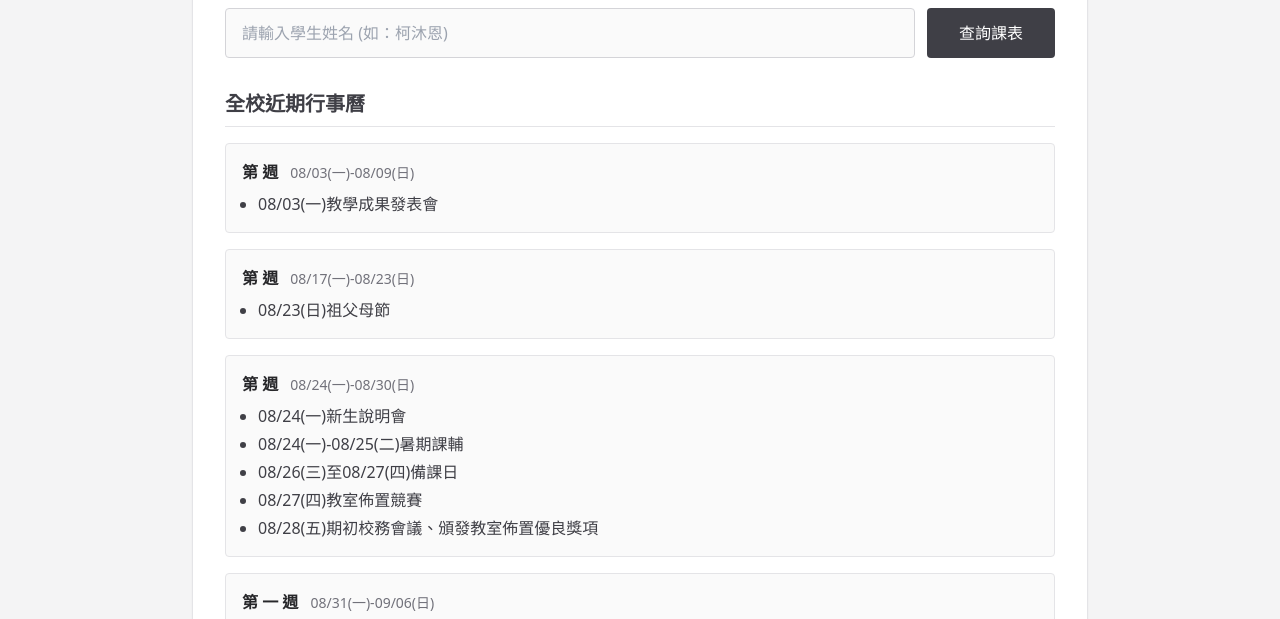
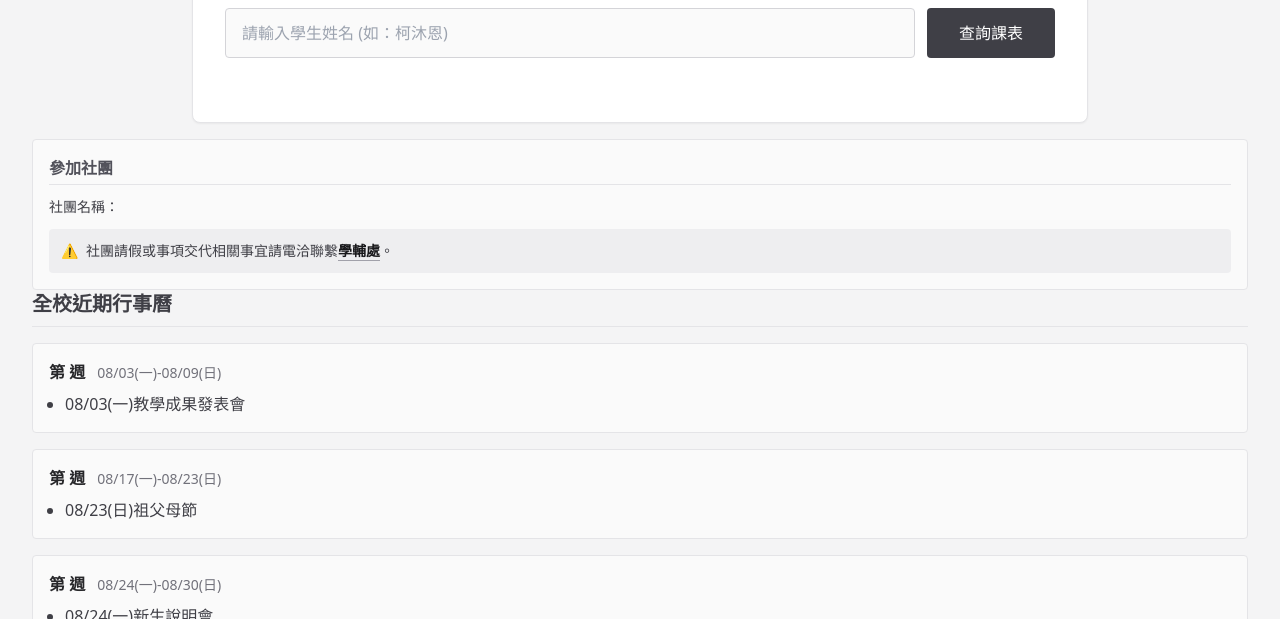
Before and after one commit to fr80770055re-tech/115-school-query, a plain HTML site: page index.html in a window 1280 px wide. Shown: the part 125-744 px from the top of the page. Drawn offline with nearby package versions, Linux system fonts and the light colour scheme.

Commit message:
Add club information and reminders section３
Added a new section for club information and reminders.

```diff
--- a/index.html
+++ b/index.html
@@ -54,7 +54,19 @@
                 </div>
             </div>
         </div>
+<!-- (這是原本上方的星期四課表區塊) -->
+            </div>
 
+            <!-- 新增：社團資訊與提醒區塊 -->
+            <div class="mt-4 bg-zinc-50 p-4 rounded border border-zinc-200">
+                <h3 class="font-bold text-zinc-600 mb-3 border-b border-zinc-200 pb-1">參加社團</h3>
+                <p class="text-sm mb-2 text-zinc-700">社團名稱：<span id="student-clubs" class="font-medium text-zinc-900 ml-1"></span></p>
+                <div class="mt-3 bg-zinc-200/50 p-3 rounded text-sm text-zinc-700 font-medium flex items-start gap-2">
+                    <span class="text-zinc-500">⚠️</span>
+                    <p>社團請假或事項交代相關事宜請電洽聯繫<span class="text-zinc-900 font-bold border-b border-zinc-400">學輔處</span>。</p>
+                </div>
+            </div>
+            <!-- 社團區塊結束 -->
         <!-- 全校行事曆區塊 -->
         <div>
             <h2 class="text-xl font-semibold mb-4 border-b border-zinc-200 pb-2 text-zinc-700">全校近期行事曆</h2>
```
